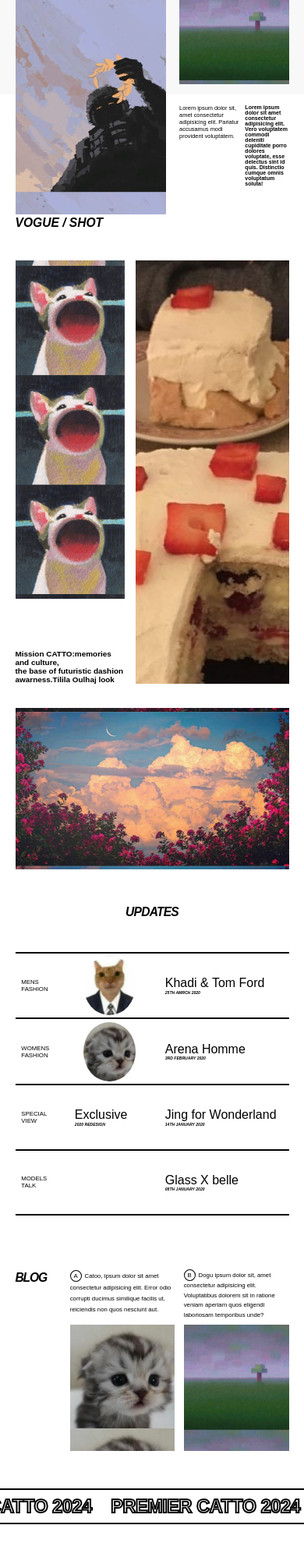
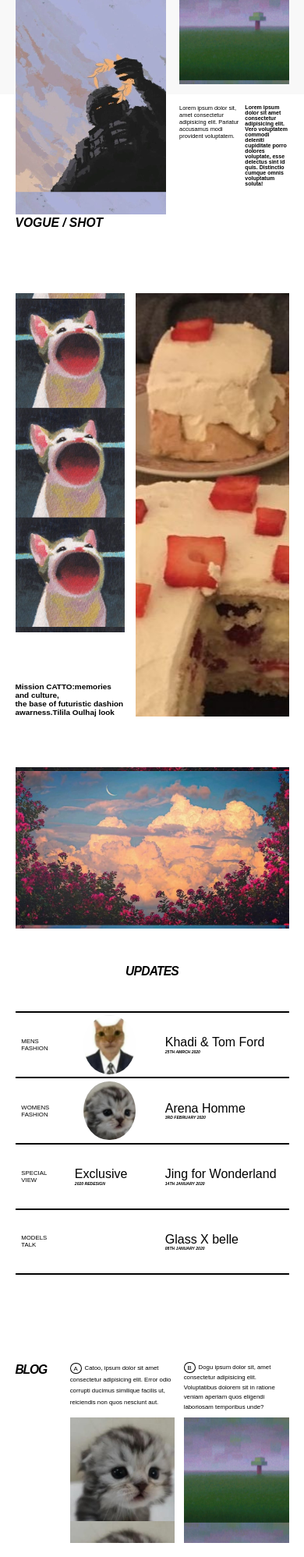
Before and after one commit to swerce/responsive-project, a plain HTML site: page index.html in a window 390 px wide. Shown: the part 723-2720 px from the top of the page at 78% size. Drawn offline with nearby package versions, Linux system fonts and the light colour scheme.

Commit message:
adjust
adjusted some values

```diff
--- a/styles.css
+++ b/styles.css
@@ -736,7 +736,7 @@ footer #footer #middle #bottom h4 {
     font-weight: 600;
   }
   #page3 {
-    margin-top: -53vh;
+    margin-top: -48vh;
   }
   #page3 #middle {
     height: 70%;
@@ -758,7 +758,7 @@ footer #footer #middle #bottom h4 {
     background-position: 50% 10%;
   }
   #page4 {
-    margin-top: -32vh;
+    margin-top: -28vh;
   }
   #page4 #middle {
     height: 30%;
@@ -798,7 +798,7 @@ footer #footer #middle #bottom h4 {
   #page6 {
     height: 50vh;
     margin-bottom: -13vh;
-    margin-top: -42vh;
+    margin-top: -37vh;
   }
   #page6 #middle {
     height: 65%;
```
